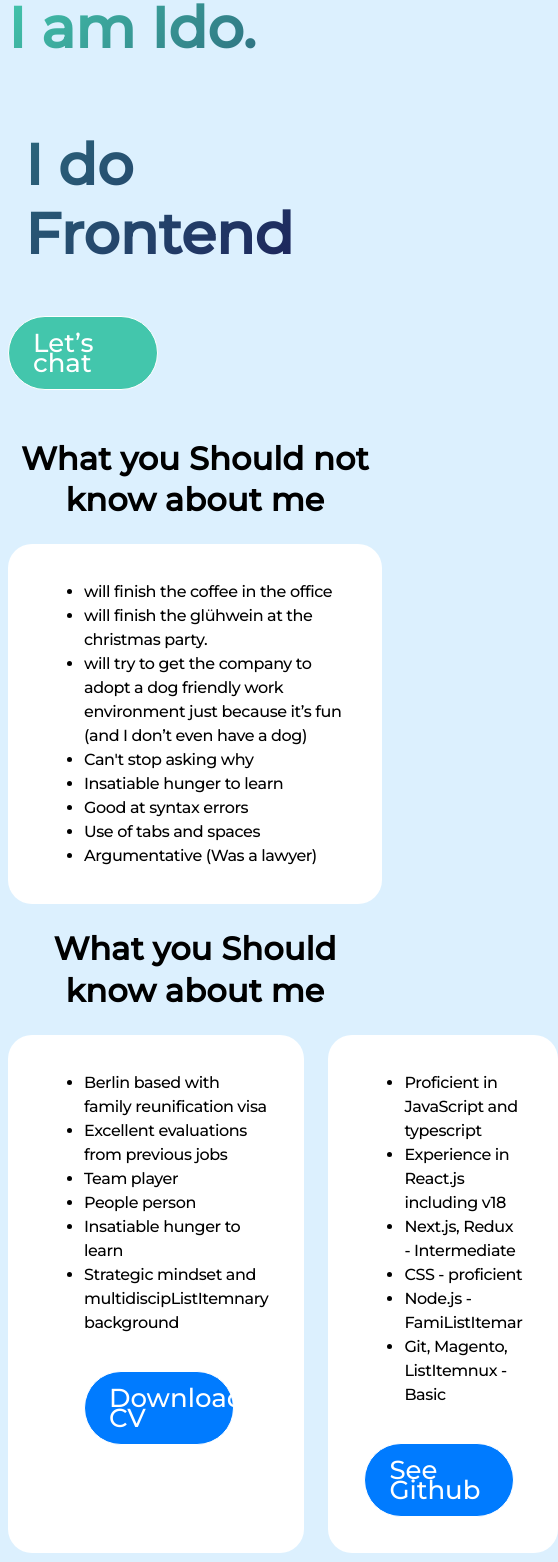
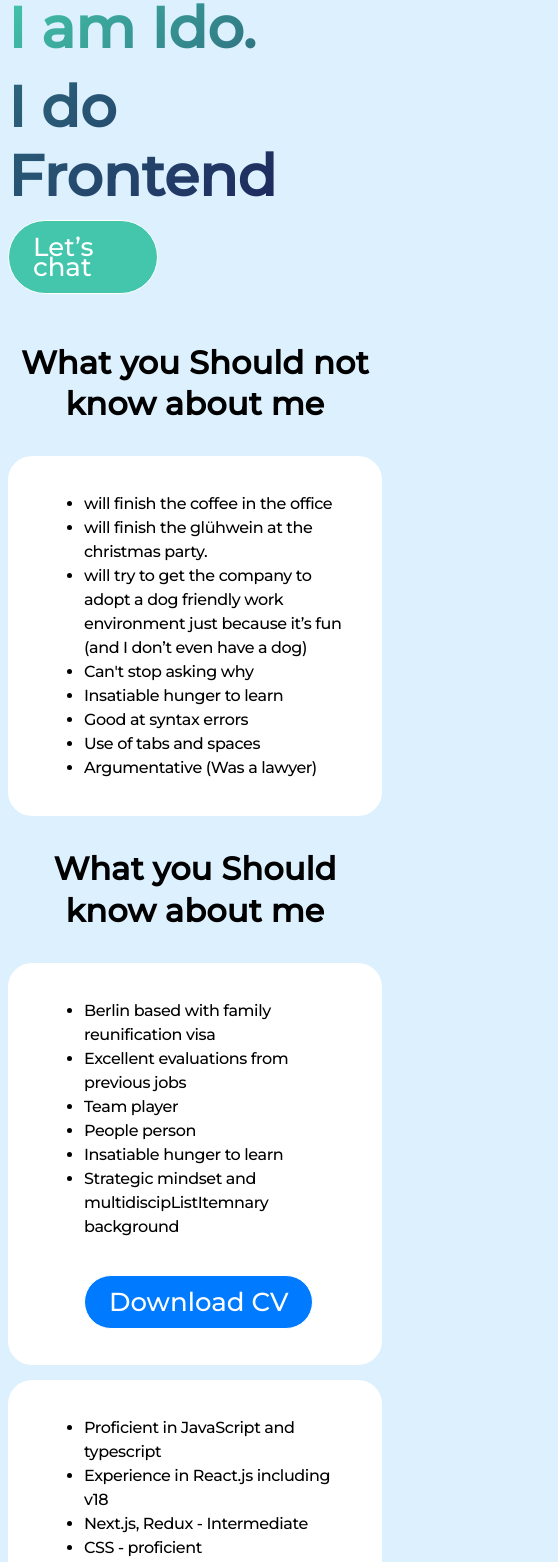
Before and after one commit to idomand/portofilo, a React (Vite) app: page / in a window 390 px wide. Shown: the part 60-1622 px from the top of the page, 558 px wide, since content can reach past the window. Built offline with nearby package versions, Linux system fonts and the light colour scheme; a web font is replaced by a local one.

Commit message:
adding midia query for tablet

```diff
--- a/src/Components/Section1.tsx
+++ b/src/Components/Section1.tsx
@@ -11,10 +11,12 @@ const Section1Wrapper = styled(Section)`
 
 const SiteHeader = styled(Header1)`
   display: inline-block;
-  color: #2c677c;
   margin: 20px 0 48px 0;
   text-align: left;
   font-size: 57px;
+  @media (${({ theme }) => theme.devices.break1}) {
+    margin-bottom: 10px;
+  }
 `;
 
 const SiteHeaderFirst = styled(SiteHeader)`
@@ -29,6 +31,10 @@ const SiteHeaderSecond = styled(SiteHeader)`
   -webkit-background-clip: text;
   -webkit-text-fill-color: transparent;
   margin-left: 17px;
+
+  @media (${({ theme }) => theme.devices.break1}) {
+    margin: 0 0 10px 0;
+  }
 `;
 
 export default function Section1() {
--- a/src/Components/Section2.tsx
+++ b/src/Components/Section2.tsx
@@ -13,10 +13,23 @@ const WhyNo = styled.div``;
 const WhyYes = styled.div`
   display: flex;
   justify-content: space-around;
+
+  @media (${({ theme }) => theme.devices.break1}) {
+    flex-direction: column;
+  }
 `;
 
 const Div2 = styled(Div)`
+  @media (${({ theme }) => theme.devices.break1}) {
+    margin-bottom: 15px;
+  }
+`;
+
+const Div3 = styled(Div)`
   margin-left: 24px;
+  @media (${({ theme }) => theme.devices.break1}) {
+    margin-left: 0px;
+  }
 `;
 
 const CVLink = styled(BasicLink).attrs(() => {
@@ -55,7 +68,7 @@ export default function Section2({}: Props) {
       </WhyNo>
       <Header3>What you Should know about me</Header3>
       <WhyYes>
-        <Div>
+        <Div2>
           <UL>
             <ListItem>Berlin based with family reunification visa</ListItem>
             <ListItem>Excellent evaluations from previous jobs</ListItem>
@@ -67,8 +80,8 @@ export default function Section2({}: Props) {
             </ListItem>
             <CVLink>Download CV</CVLink>
           </UL>
-        </Div>
-        <Div2>
+        </Div2>
+        <Div3>
           <UL>
             <ListItem>Proficient in JavaScript and typescript</ListItem>
             <ListItem>Experience in React.js including v18</ListItem>
@@ -76,9 +89,9 @@ export default function Section2({}: Props) {
             <ListItem>CSS - proficient</ListItem>
             <ListItem>Node.js - FamiListItemar</ListItem>
             <ListItem>Git, Magento, ListItemnux - Basic</ListItem>
+            <GitHubLink>See Github</GitHubLink>
           </UL>
-          <GitHubLink>See Github</GitHubLink>
-        </Div2>
+        </Div3>
       </WhyYes>
     </Section2Wrapper>
   );
--- a/src/Components/Section3.tsx
+++ b/src/Components/Section3.tsx
@@ -2,7 +2,7 @@ import { styled } from "styled-components";
 import { Section } from "../styles/common/Container";
 
 const Section3Wrapper = styled(Section)`
-  --skew-angle: -5deg;
+  --skew-angle: -3deg;
   padding-block: 5rem;
   position: relative;
   isolation: isolate;
--- a/src/styled.d.ts
+++ b/src/styled.d.ts
@@ -15,6 +15,7 @@ declare module "styled-components" {
     mainCTA: string;
     devices: {
       break1: string;
+      break2: string;
     };
   }
 }
--- a/src/styles/common/Links.ts
+++ b/src/styles/common/Links.ts
@@ -57,8 +57,8 @@ export const BasicLink: any = styled.a.attrs(() => {
     color: ${({ theme }) => theme.blue};
   }
   @media (${({ theme }) => theme.devices.break1}) {
-    width: 100px;
+    /* width: 100px;
     max-width: 100px;
-    height: 40px;
+    height: 40px; */
   }
 `;
--- a/src/styles/common/Text.ts
+++ b/src/styles/common/Text.ts
@@ -1,12 +1,10 @@
 import { styled } from "styled-components";
 
 export const Header1 = styled.h1`
-  font-size: 3em;
-  text-align: center;
   color: ${({ theme }) => theme.LightBlue};
-  font-weight: 700;
-  @media (max-width: 640px) {
-    font-size: 2em;
+  @media (${({ theme }) => theme.devices.break1}) {
+  }
+  @media (${({ theme }) => theme.devices.break2}) {
   }
 `;
 
@@ -22,7 +20,7 @@ export const Header2 = styled.h2`
 `;
 
 export const Header3 = styled.h3`
-  margin: 24px 0 24px 0;
+  margin: 24 0 24px 0;
   text-align: center;
   font-weight: 700;
   font-size: 32px;
--- a/src/styles/theme/my-theme.ts
+++ b/src/styles/theme/my-theme.ts
@@ -11,7 +11,8 @@ const myTheme: DefaultTheme = {
   Grey: "#EEEEEE",
   mainCTA: "#43C6AC;",
   devices: {
-    break1: `max-width: 640px`,
+    break1: `max-width: 1000px`,
+    break2: `max-width: 640px`,
   },
 };
 
```
